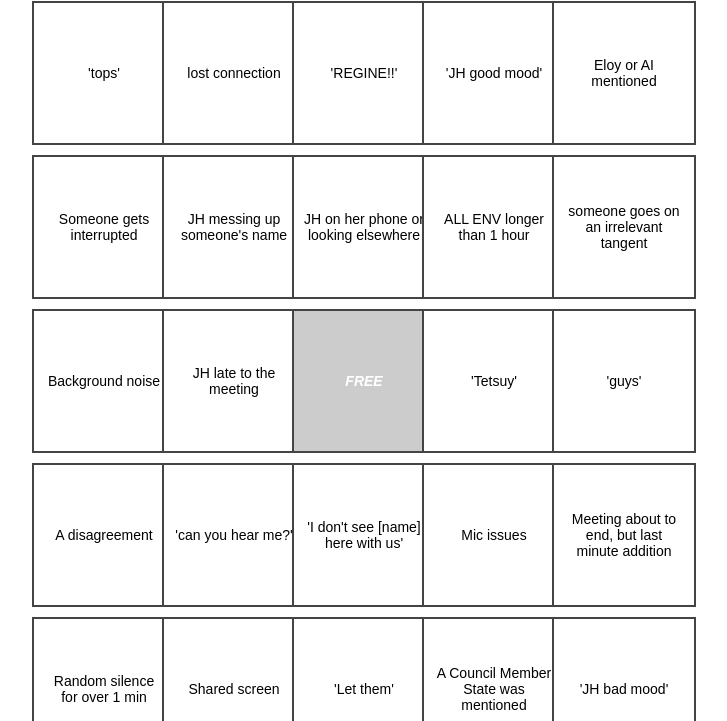
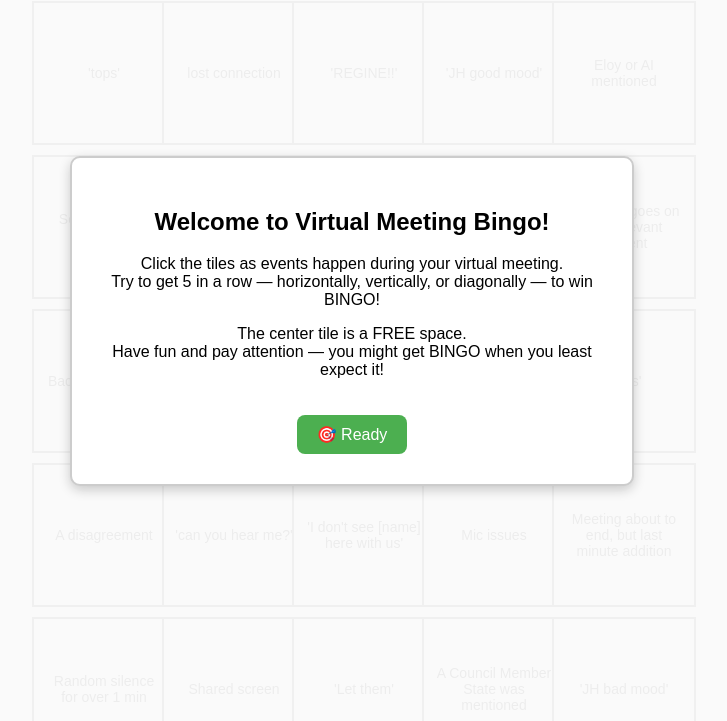
Before and after one commit to ClaraG209/bingo3, a plain HTML site: page index.html in a window 1280 px wide. Shown: the part 79-800 px from the top of the page, without its empty margins (288-1015 px from the left). Drawn offline with Linux system fonts and the light colour scheme.

Commit message:
Update style.css

```diff
--- a/style.css
+++ b/style.css
@@ -43,3 +43,43 @@ body {
   color: red;
   font-weight: bold;
 }
+
+#instructions-screen {
+    position: fixed;
+    top: 0;
+    left: 0;
+    width: 100%;
+    height: 100%;
+    background: rgba(250, 250, 250, 0.95);
+    display: flex;
+    justify-content: center;
+    align-items: center;
+    z-index: 9999;
+}
+
+.instructions-content {
+    max-width: 500px;
+    background: white;
+    border: 2px solid #ccc;
+    border-radius: 10px;
+    padding: 30px;
+    text-align: center;
+    font-family: 'Fredoka', sans-serif;
+    box-shadow: 0 4px 12px rgba(0, 0, 0, 0.2);
+}
+
+#start-game {
+    margin-top: 20px;
+    padding: 10px 20px;
+    font-size: 16px;
+    background-color: #4CAF50;
+    color: white;
+    border: none;
+    border-radius: 8px;
+    cursor: pointer;
+    transition: background-color 0.2s;
+}
+
+#start-game:hover {
+    background-color: #45a049;
+}
```
